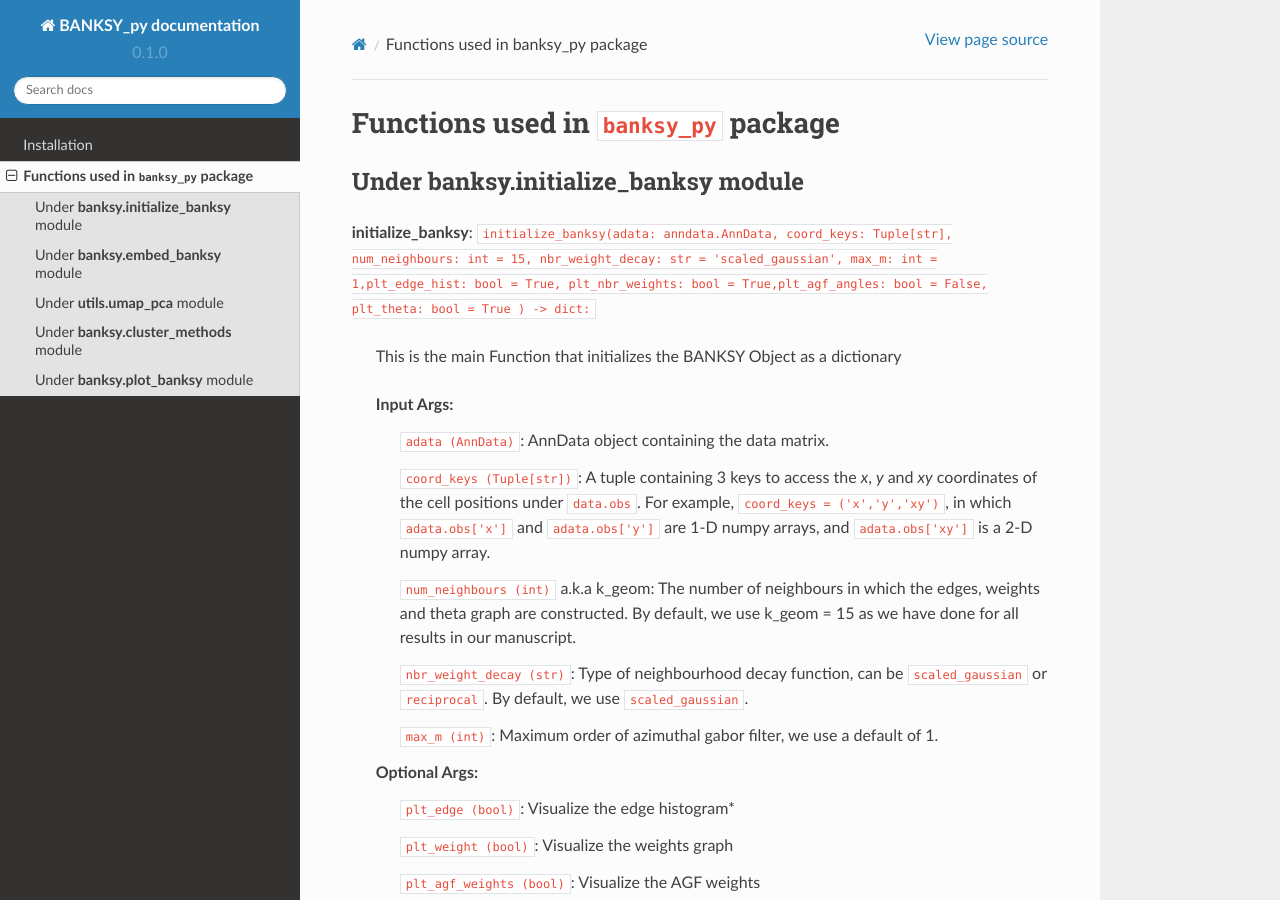
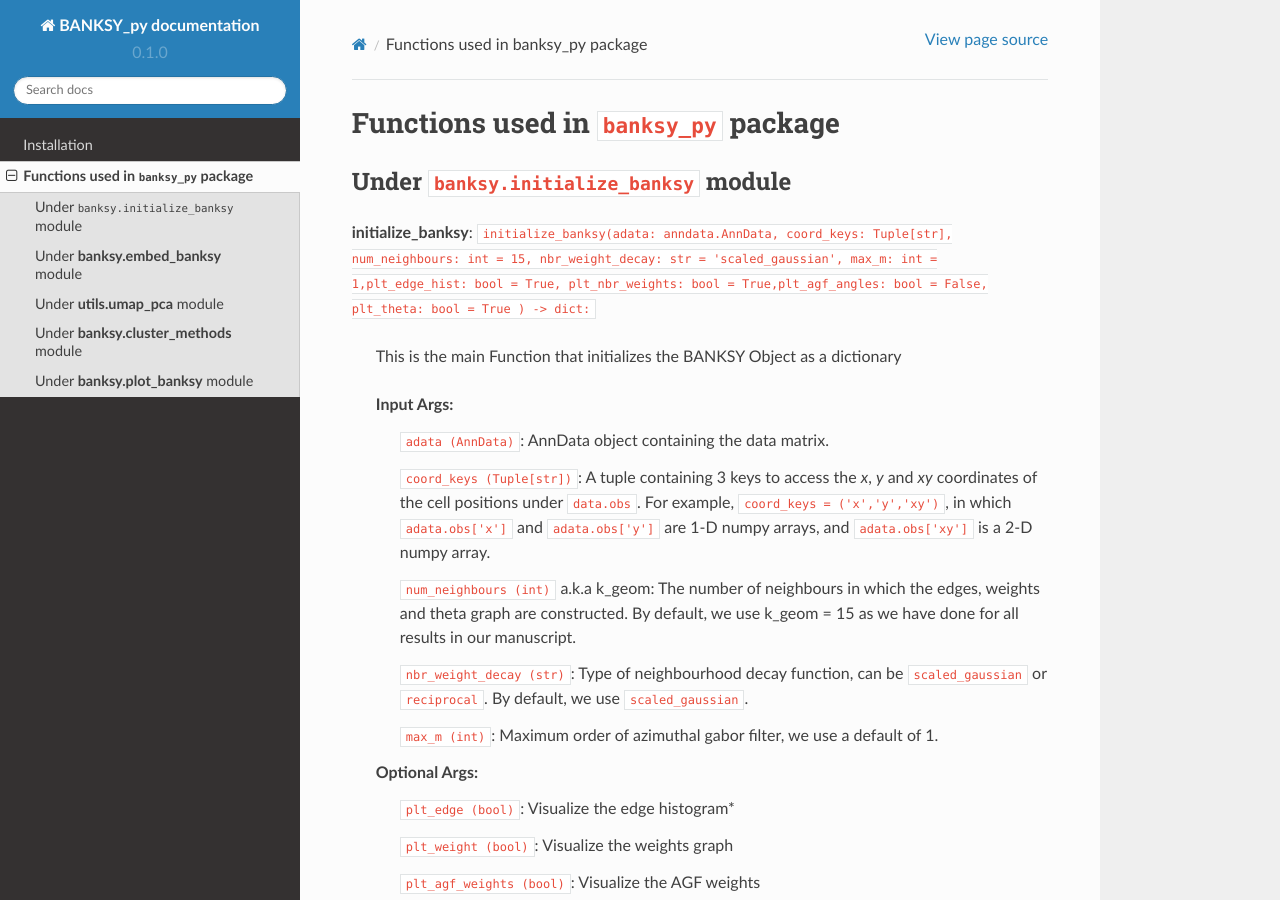
Before and after one commit to yifei-1021/read-the-docs, a Sphinx documentation site: the page built from docs/source/api.rst, in a window 1280 px wide and 900 px high. Built offline with Sphinx 7.4.7 and the Read the Docs theme 2.0.0, drawn with Linux system fonts in a browser that asks for light colours; pages that are not in the unit, such as notebooks, are missing from menus.

```diff
--- a/docs/source/api.rst
+++ b/docs/source/api.rst
@@ -2,7 +2,7 @@ Functions used in ``banksy_py`` package
 ===================================
 
 
-Under **banksy.initialize_banksy** module
+Under ``banksy.initialize_banksy`` module
 -------
 **initialize_banksy**: ``initialize_banksy(adata: anndata.AnnData, coord_keys: Tuple[str], num_neighbours: int = 15, nbr_weight_decay: str = 'scaled_gaussian', max_m: int = 1,plt_edge_hist: bool = True, plt_nbr_weights: bool = True,plt_agf_angles: bool = False, plt_theta: bool = True ) -> dict:``
 
```
